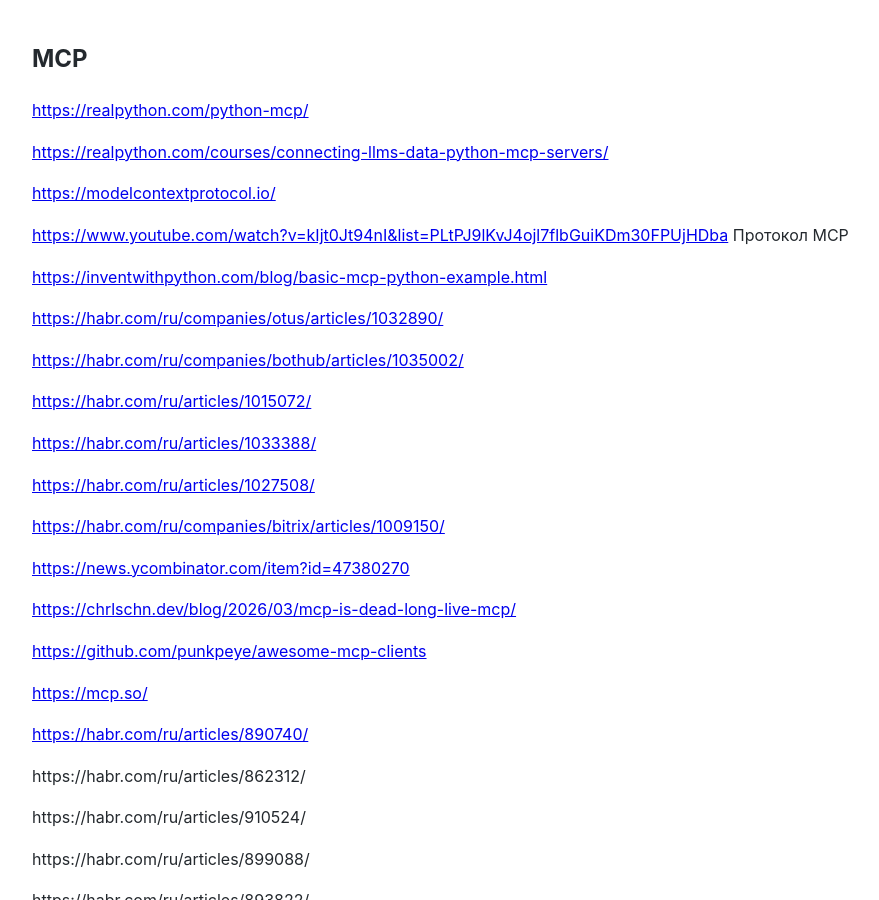
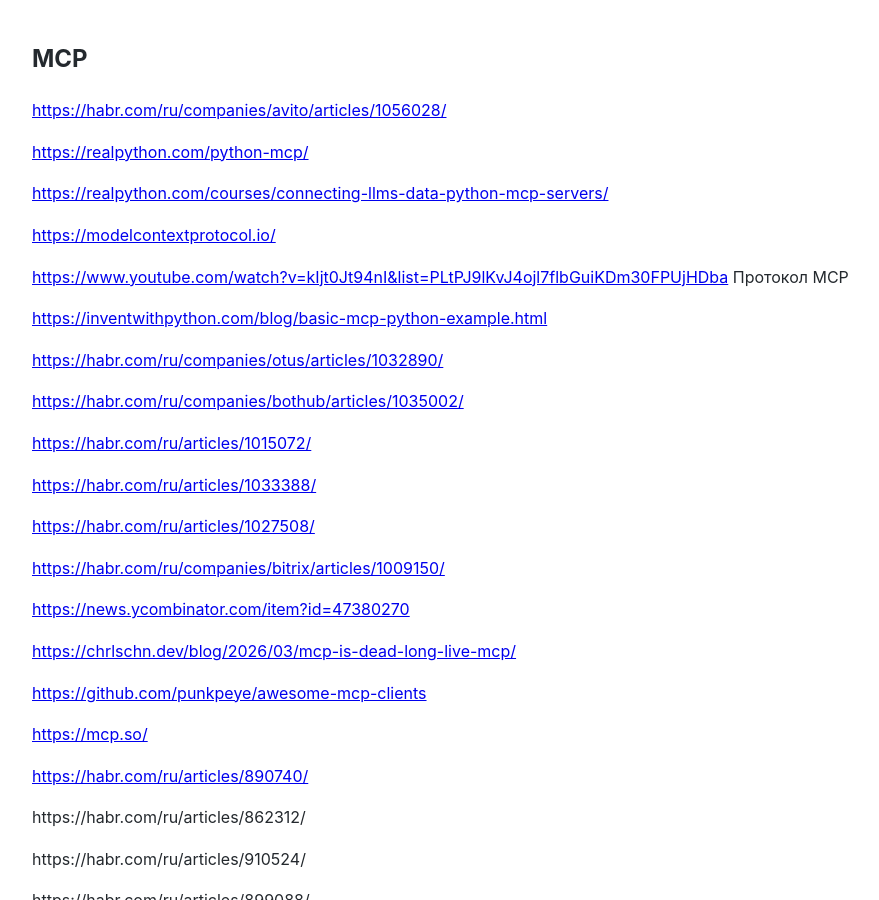
Before and after one commit to Michael-Lubinsky/michael-lubinsky.github.com, a Jekyll site: the page built from ml/mcp.md, in a window 1280 px wide and 900 px high. Shown: the whole window, without its empty margins (158-1037 px from the left). Built offline with Jekyll 4.4.1, drawn with Linux system fonts in a browser that asks for light colours; our own code applies the rules of GitHub Pages for plain Markdown files.

Commit message:
Update mcp.md

```diff
--- a/ml/mcp.md
+++ b/ml/mcp.md
@@ -1,4 +1,6 @@
 ## MCP
+
+<https://habr.com/ru/companies/avito/articles/1056028/>
 
 <https://realpython.com/python-mcp/>
 
```
